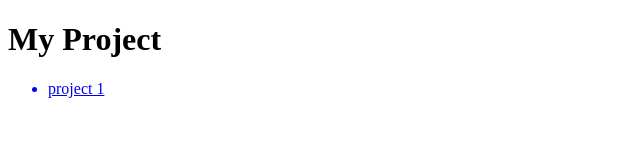
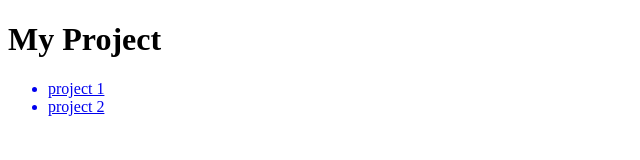
Before and after one commit to aundreacedeno/aundreacedeno.github.io, a plain HTML site: page index.html in a window 1280 px wide. Shown: the full height of the page, 0-640 px from the left. Drawn offline with Linux system fonts and the light colour scheme.

Commit message:
Update index.html

```diff
--- a/index.html
+++ b/index.html
@@ -12,6 +12,7 @@
      <ul>
 
       <a href="project 1.html"><li>project 1</li></a>
+      <a href="project2.html"><li>project 2</li></a>
 
       </ul>
 
```
